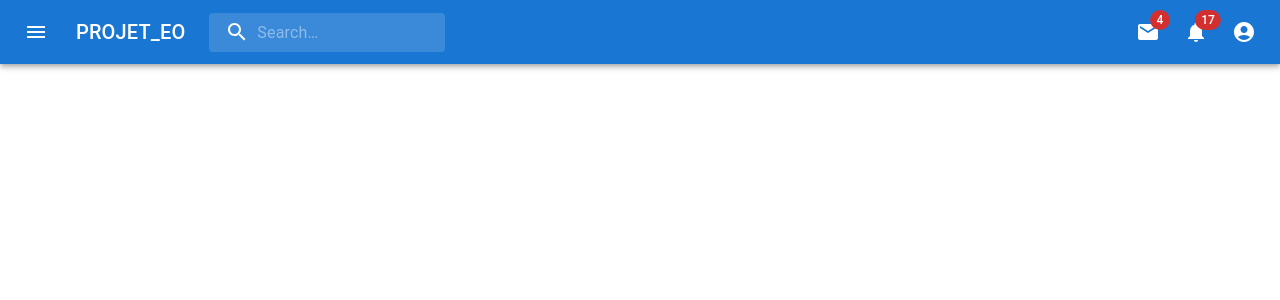
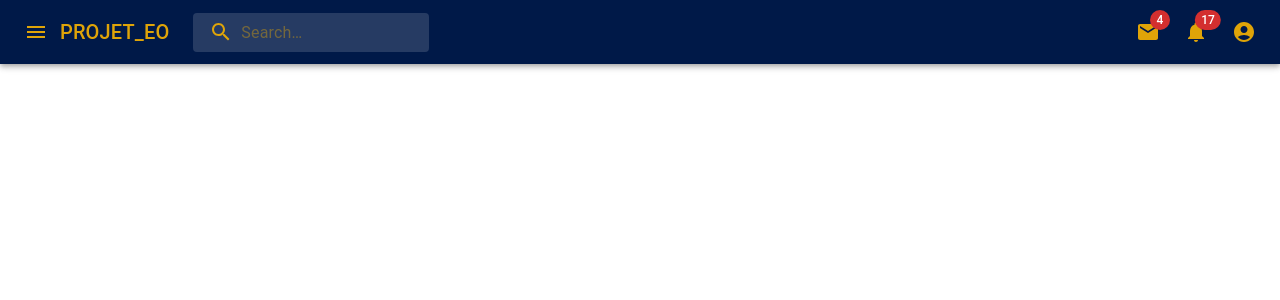
Before and after one commit to PROJET-EO/projet-eo-mui, a Next.js app: page /home/components/navbar in a window 1280 px wide. Shown: the top 300 px of the page. Built offline with nearby package versions, Linux system fonts and the light colour scheme.

Commit message:
chore: apply heiColor

```diff
--- a/src/pages/home/components/navbar.tsx
+++ b/src/pages/home/components/navbar.tsx
@@ -15,13 +15,14 @@ import AccountCircle from '@mui/icons-material/AccountCircle';
 import MailIcon from '@mui/icons-material/Mail';
 import NotificationsIcon from '@mui/icons-material/Notifications';
 import MoreIcon from '@mui/icons-material/MoreVert';
+import { heiColor } from '../../../common/ui/heiColor';
 
 const Search = styled('div')(({ theme }) => ({
   position: 'relative',
   borderRadius: theme.shape.borderRadius,
   backgroundColor: alpha(theme.palette.common.white, 0.15),
   '&:hover': {
-    backgroundColor: alpha(theme.palette.common.white, 0.25),
+    backgroundColor: alpha(theme.palette.common.black, 0.25),
   },
   marginRight: theme.spacing(2),
   marginLeft: 0,
@@ -29,7 +30,7 @@ const Search = styled('div')(({ theme }) => ({
   [theme.breakpoints.up('sm')]: {
     marginLeft: theme.spacing(3),
     width: 'auto',
-  },
+  }
 }));
 
 const SearchIconWrapper = styled('div')(({ theme }) => ({
@@ -40,10 +41,11 @@ const SearchIconWrapper = styled('div')(({ theme }) => ({
   display: 'flex',
   alignItems: 'center',
   justifyContent: 'center',
+  color:heiColor.yellow
 }));
 
 const StyledInputBase = styled(InputBase)(({ theme }) => ({
-  color: 'inherit',
+  color:heiColor.yellow,
   '& .MuiInputBase-input': {
     padding: theme.spacing(1, 1, 1, 0),
     // vertical padding + font size from searchIcon
@@ -122,7 +124,7 @@ export function NavBar() {
       <MenuItem>
         <IconButton size="large" aria-label="show 4 new mails" color="inherit">
           <Badge badgeContent={4} color="error">
-            <MailIcon />
+            <MailIcon sx={{ color:heiColor.yellow }} />
           </Badge>
         </IconButton>
         <p>Messages</p>
@@ -134,7 +136,7 @@ export function NavBar() {
           color="inherit"
         >
           <Badge badgeContent={17} color="error">
-            <NotificationsIcon />
+            <NotificationsIcon sx={{ color:heiColor.yellow }} />
           </Badge>
         </IconButton>
         <p>Notifications</p>
@@ -147,7 +149,7 @@ export function NavBar() {
           aria-haspopup="true"
           color="inherit"
         >
-          <AccountCircle />
+          <AccountCircle sx={{ color:heiColor.yellow }} />
         </IconButton>
         <p>Profile</p>
       </MenuItem>
@@ -156,7 +158,7 @@ export function NavBar() {
 
   return (
     <Box sx={{ flexGrow: 1 }}>
-      <AppBar position="static">
+      <AppBar position="static" sx={{ backgroundColor: heiColor.blue }}>
         <Toolbar>
           <IconButton
             size="large"
@@ -164,6 +166,7 @@ export function NavBar() {
             color="inherit"
             aria-label="open drawer"
             sx={{ mr: 2 }}
+            sx={{ color:heiColor.yellow }}
           >
             <MenuIcon />
           </IconButton>
@@ -171,7 +174,7 @@ export function NavBar() {
             variant="h6"
             noWrap
             component="div"
-            sx={{ display: { xs: 'none', sm: 'block' } }}
+            sx={{ display: { xs: 'none', sm: 'block', color:heiColor.yellow } }}
           >
             PROJET_EO
           </Typography>
@@ -188,7 +191,7 @@ export function NavBar() {
           <Box sx={{ display: { xs: 'none', md: 'flex' } }}>
             <IconButton size="large" aria-label="show 4 new mails" color="inherit">
               <Badge badgeContent={4} color="error">
-                <MailIcon />
+                <MailIcon sx={{ color:heiColor.yellow }} />
               </Badge>
             </IconButton>
             <IconButton
@@ -197,7 +200,7 @@ export function NavBar() {
               color="inherit"
             >
               <Badge badgeContent={17} color="error">
-                <NotificationsIcon />
+                <NotificationsIcon sx={{ color:heiColor.yellow }} />
               </Badge>
             </IconButton>
             <IconButton
@@ -207,7 +210,7 @@ export function NavBar() {
               aria-controls={menuId}
               aria-haspopup="true"
               onClick={handleProfileMenuOpen}
-              color="inherit"
+              sx={{ color:heiColor.yellow }}
             >
               <AccountCircle />
             </IconButton>
@@ -219,7 +222,7 @@ export function NavBar() {
               aria-controls={mobileMenuId}
               aria-haspopup="true"
               onClick={handleMobileMenuOpen}
-              color="inherit"
+              sx={{ color:heiColor.yellow }}
             >
               <MoreIcon />
             </IconButton>
```
Also changed, not shown: src/common/ui/heiColor.ts (renamed from src/pages/home/styles/heiColor.ts).
